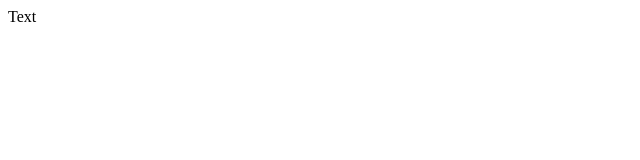
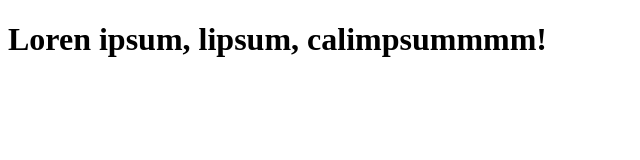
Before and after one commit to s4ntt/hello_zawardoo, a plain HTML site: page index.html in a window 1280 px wide. Shown: the whole page, without its empty margins (0-640 px from the left). Drawn offline with Linux system fonts and the light colour scheme.

Commit message:
Atualização do index.html

```diff
--- a/index.html
+++ b/index.html
@@ -5,6 +5,6 @@
 		<meta charset="utf-8">
 	</head>
 	<body>
-		Text
+		<h1>Loren ipsum, lipsum, calimpsummmm!</h1>
 	</body>
 </html>
```
